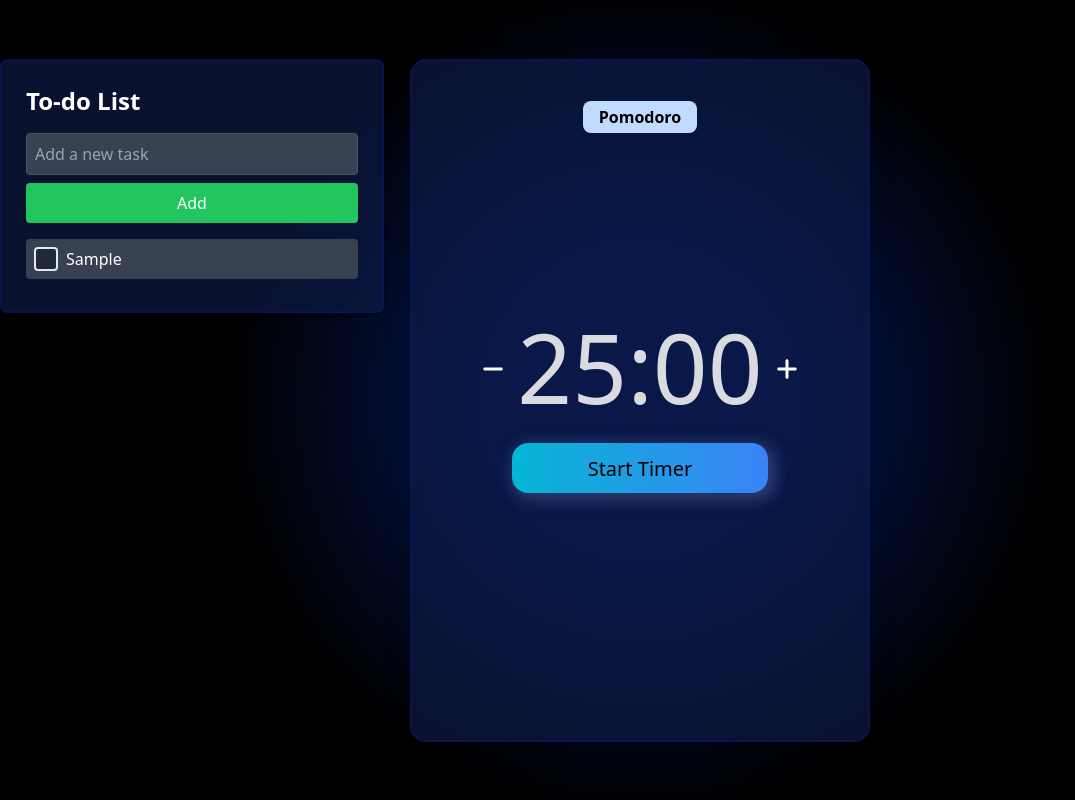
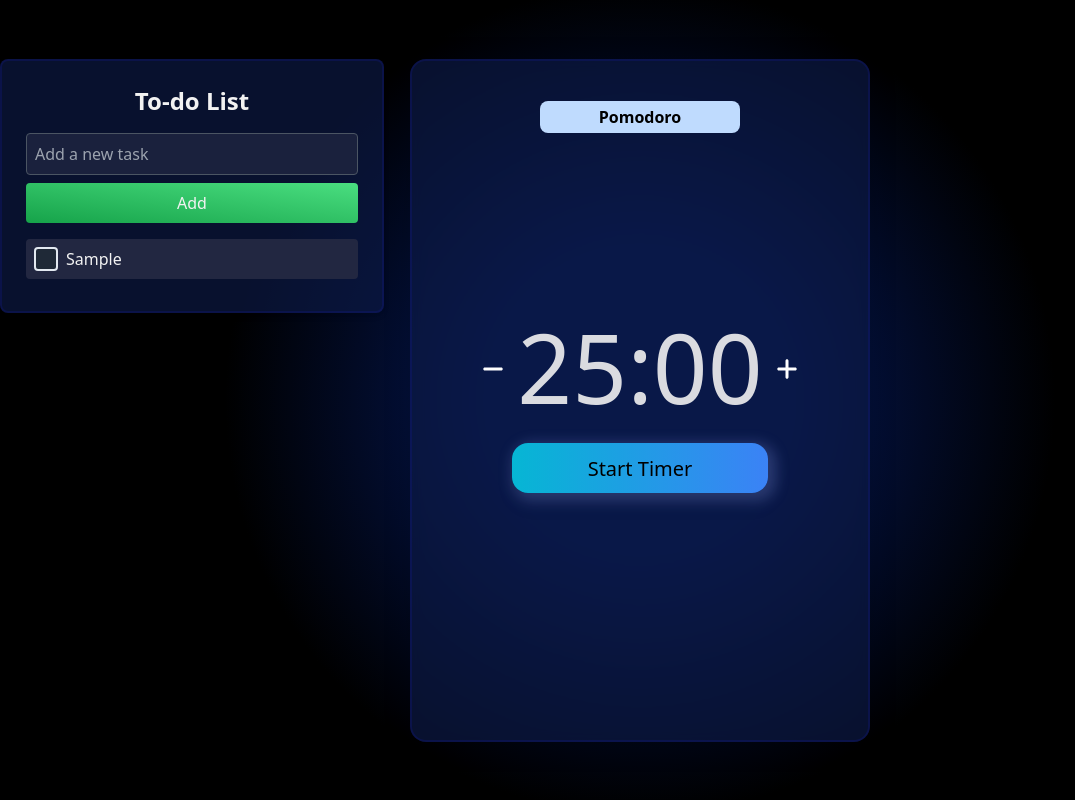
Before and after one commit to A-Hackers/PomoBuddy, a React (Create React App) app in the folder pomobuddy_frontend/: page / in a window 1280 px wide. Both pictures are taken after typing "Sample" into the empty fields and a click on the button "Add". Shown: the whole page, without its empty margins (0-1075 px from the left). Built offline with nearby package versions, Linux system fonts and the light colour scheme.

Commit message:
more styling

```diff
--- a/pomobuddy_frontend/src/components/TimerMenu.jsx
+++ b/pomobuddy_frontend/src/components/TimerMenu.jsx
@@ -12,12 +12,12 @@ const TimerMenu = ({ index, setIndex }) => {
     <div className="relative flex justify-center">
       <button
         onClick={toggleDropdown}
-        className="bg-blue-200 font-semibold justify-center rounded-lg inline-flex items-center py-1 px-4"
+        className="bg-blue-200 font-semibold justify-center rounded-lg inline-flex items-center py-1 px-4 w-[200px]"
       >
         {TimeList[index].modeName}
       </button>
       {isOpen && (
-        <div className="flex flex-col bg-white rounded-lg absolute mt-2">
+        <div className="flex flex-col bg-white rounded-lg absolute mt-[40px]">
           {TimeList.map((item, idx) => (
             <button
               className="w-full py-1 px-1 justify-center font-semibold"
--- a/pomobuddy_frontend/src/components/TodoList.jsx
+++ b/pomobuddy_frontend/src/components/TodoList.jsx
@@ -35,19 +35,19 @@ const TodoList = () => {
   };
 
   return (
-    <div className="max-w-sm p-6 timer-list bg-cardcolor text-white rounded-lg shadow-md">
+    <div className="max-w-sm text-center p-6 timer-list bg-cardcolor text-[#f2f2f2] rounded-lg shadow-md">
       <h1 className="text-2xl font-bold mb-4">To-do List</h1>
       <div className="mb-4">
         <input
           type="text"
           value={newTodo}
           onChange={(e) => setNewTodo(e.target.value)}
-          className="w-full p-2 border border-gray-600 bg-gray-700 text-white rounded mb-2"
+          className="w-full p-2 border border-gray-600 bg-[#1A213D] text-[#f2f2f2] rounded mb-2"
           placeholder="Add a new task"
         />
         <button
           onClick={handleAddTodo}
-          className="w-full py-2 bg-green-500 text-white rounded hover:bg-green-600"
+          className="w-full py-2 bg-gradient-to-tr from-green-600 to-green-400 text-[#f2f2f2] rounded"
         >
           Add
         </button>
@@ -56,7 +56,7 @@ const TodoList = () => {
         {todos.map((todo, index) => (
           <li
             key={index}
-            className="flex items-center justify-between mb-2 p-2 bg-gray-700 rounded"
+            className="flex items-center justify-between mb-2 p-2 bg-[#222741] rounded"
             onMouseEnter={() => handleMouseEnter(index)}
             onMouseLeave={handleMouseLeave}
           >
```
